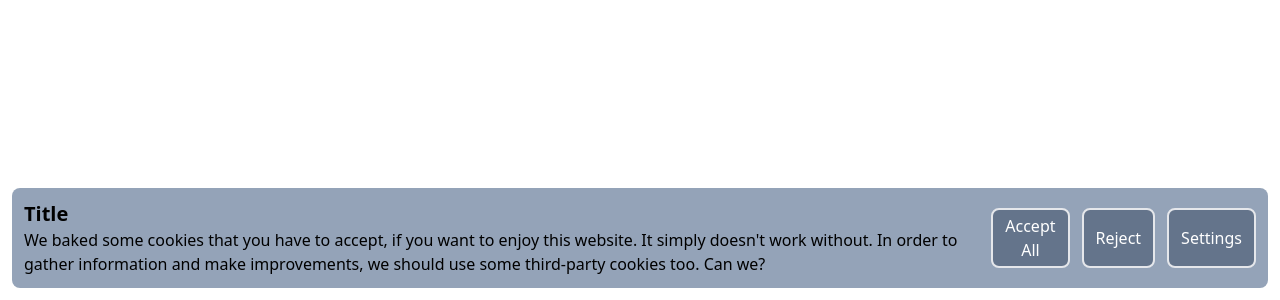
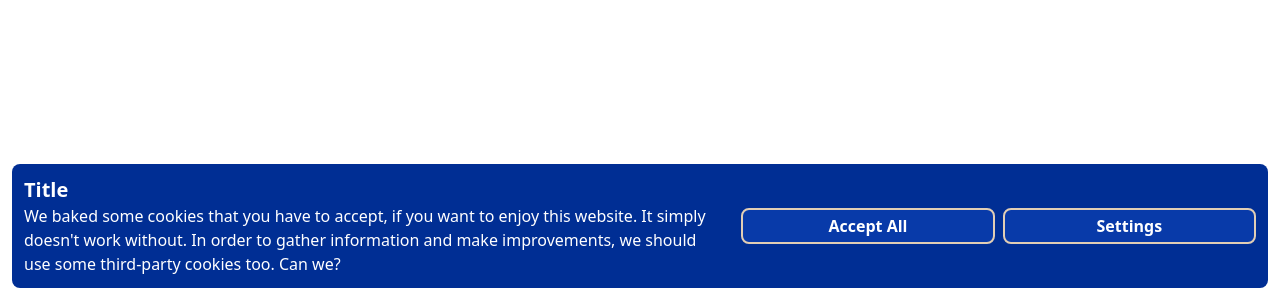
Before and after one commit to ilkerdurmaz/vue-cookie-banner, a Vue app: page / in a window 1280 px wide. Shown: the part 500-800 px from the top of the page. Built offline with nearby package versions, Linux system fonts and the light colour scheme.

Commit message:
[Update] Tailwind configuration added

```diff
--- a/src/App.vue
+++ b/src/App.vue
@@ -6,35 +6,39 @@ function clickHandler(val) {
 
 const cookieSettings = [
 	{
-		name: "option1",
+		name: "Option-I",
 		status: true,
 	},
 	{
-		name: "option2",
+		name: "Option-II",
 		status: true,
 	},
 	{
-		name: "option3",
+		name: "Option-III",
 		status: true,
 	},
 	{
-		name: "option4",
+		name: "Option-IV",
 		status: true,
 	},
 	{
-		name: "option5",
+		name: "Option-V",
 		status: true,
 	},
-];
+	];
+
+const desc = "We baked some cookies that you have to accept, if you want to enjoy this website. It simply doesn't work without. In order to gather information and make improvements, we should use some third-party cookies too. Can we? "
+
+const text = "Lorem ipsum dolor sit amet consectetur adipisicing elit. Veniam, quas accusantium deleniti aliquid et recusandae dignissimos non. Delectus, nam enim placeat impedit obcaecati magnam eum. Pariatur placeat culpa nesciunt provident vitae, aperiam velit. Odio eius aperiam voluptate molestias ex impedit mollitia architecto amet incidunt id, voluptatum voluptates deserunt, minus repellat. Lorem ipsum dolor sit amet consectetur adipisicing elit. Veniam, quas accusantium deleniti aliquid et recusandae dignissimos non. Delectus, nam enim placeat impedit obcaecati magnam eum. Pariatur placeat culpa nesciunt provident vitae, aperiam velit. Odio eius aperiam voluptate molestias ex impedit mollitia architecto amet incidunt id, voluptatum voluptates deserunt, minus repellat. Lorem ipsum dolor sit amet consectetur adipisicing elit. Veniam, quas accusantium deleniti aliquid et recusandae dignissimos non. Delectus, nam enim placeat impedit obcaecati magnam eum. Pariatur placeat culpa nesciunt provident vitae, aperiam velit. Odio eius aperiam voluptate molestias ex impedit mollitia architecto amet incidunt id, voluptatum voluptates deserunt, minus repellat. "
+
 </script>
 
 <template>
-	<div class="h-full">
-		<Cookie :rejectButtonVisibility="true" @buttonClick="clickHandler" :settings="cookieSettings" title="Title"
-			description="We baked some cookies that you have to accept, if you want to enjoy this
-					website. It simply doesn't work without. In order to gather information
-					and make improvements, we should use some third-party cookies too. Can
-					we?" />
+	<div class="bg-slate-500 w-screen">
+		<Cookie @buttonClick="clickHandler" :settings="cookieSettings" title="Title"
+			:description="desc"
+			:policyText="text"
+			:rejectButtonVisibility="false" />
 	</div>
 </template>
 
--- a/src/components/Cookies/Button.vue
+++ b/src/components/Cookies/Button.vue
@@ -14,6 +14,6 @@ const clickHandler = () => {
 
 <style lang="postcss" scoped>
 .button {
-	@apply border-2 rounded-lg px-3 py-1 bg-slate-500 text-white;
+	@apply whitespace-nowrap border-2 border-tertiary  rounded-lg px-3 py-1 bg-secondary text-quaternary hover:bg-tertiary hover:text-primary font-bold hover:border-quaternary col-span-3 lg:col-span-1;
 }
 </style>
--- a/src/components/Cookies/Cookie.vue
+++ b/src/components/Cookies/Cookie.vue
@@ -120,18 +120,19 @@ onMounted(() => {
 
 <template>
 	<template v-if="!cookieSettings">
-		<div class="flex gap-4 justify-between items-center bg-slate-400 p-3 m-3 rounded-lg absolute bottom-0">
+		<div class="flex gap-4 justify-between items-center bg-primary p-3 m-3 rounded-lg absolute bottom-0">
 			<div>
-				<h3 class="text-xl font-semibold">{{ props.title }}</h3>
-				<p>
+				<h3 class="text-xl font-semibold text-quaternary">{{ props.title }}</h3>
+				<p class="text-quaternary">
 					{{ props.description}}
 				</p>
 			</div>
-			<div class="button__container">
+			<div class="container">
+			<div class="button__container " :class="[rejectButtonVisibility ? 'grid-cols-3' : 'grid-cols-2']">
 				<Button :properties="acceptButtonProperties" @click="clickHandler" />
 				<Button :properties="rejectButtonProperties" @click="clickHandler" v-if="rejectButtonVisibility" />
 				<Button :properties="settingsButtonProperties" @click="clickHandler" />
-			</div>
+			</div></div>
 		</div>
 		<div>
 			<Modal :openModal="openModal" @close="openModal = false" :settings="props.settings" :policyText="policyText"
@@ -142,6 +143,6 @@ onMounted(() => {
 
 <style lang="postcss" scoped>
 .button__container {
-	@apply flex gap-3;
+	@apply grid gap-2;
 }
 </style>
--- a/src/components/Cookies/Modal/Modal.vue
+++ b/src/components/Cookies/Modal/Modal.vue
@@ -20,8 +20,8 @@ function saveHandler() {
 			<div class="flex min-h-full items-end justify-center p-4 text-center sm:items-center sm:p-0">
 				<div
 					class="relative transform overflow-hidden rounded-lg bg-white text-left shadow-xl transition-all sm:my-8 sm:w-full sm:max-w-lg">
-					<div class="modal-body">
-						<div class="bg-slate-500 flex justify-between p-3">
+					<div class="modal-body ">
+						<div class="bg-primary text-white flex justify-between p-3">
 							<h3 class="text-lg">Customize Cookies</h3>
 							<button @click="$emit('close')">✖</button>
 						</div>
@@ -31,7 +31,7 @@ function saveHandler() {
 							<span class="tab" :class="[selectedTab === 'Policy' ? 'tab-active' : 'tab-passive']"
 								@click="selectedTab = 'Policy'">Cookies Policy</span>
 						</div>
-						<div class="tab-content">
+						<div class="tab-content ">
 							<Policy :policyText="props.policyText" v-if="selectedTab == 'Policy'" />
 							<Settings :settings="props.settings" @saveCookies="saveHandler" v-else="selectedTab == 'Settings'" />
 						</div>
@@ -48,18 +48,20 @@ function saveHandler() {
 }
 
 .tab-active {
-	@apply border-b-slate-900 font-semibold;
+	@apply border-b-secondary text-secondary font-semibold;
 }
 
 .tab-passive {
-	@apply border-b-slate-200 cursor-pointer text-gray-500;
+	@apply border-b-tertiary cursor-pointer text-tertiary hover:text-secondary;
 }
 
 .tab-content {
-	@apply p-3 bg-gray-100;
+	@apply p-3 bg-quaternary h-[46vh];
+
 }
 
 .modal-body {
-	height: 60vh;
+		@apply h-[60vh] bg-quaternary flex flex-col;
+
 }
 </style>
--- a/src/components/Cookies/Modal/Policy.vue
+++ b/src/components/Cookies/Modal/Policy.vue
@@ -3,7 +3,7 @@ defineProps(["policyText"]);
 </script>
 
 <template>
-	<div class="px-3 py-2 bg-white rounded">
+	<div class="px-3 py-2 bg-quaternary rounded text-primary font-medium border-2 border-secondary border-opacity-20 overflow-auto h-[46vh]">
 		{{ policyText }}
 	</div>
 </template>
--- a/src/components/Cookies/Modal/Settings.vue
+++ b/src/components/Cookies/Modal/Settings.vue
@@ -41,28 +41,29 @@ function saveHandler() {
 </script>
 
 <template>
-	<div>
-		<div class="flex my-3 justify-between">
-			<h3>Accept All</h3>
+	<div class="h-[46vh] flex flex-col p-2 ">
+		<div class="flex my-3 justify-between bg-transparent">
+			<h3 class="text-secondary font-bold">Accept All</h3>
 			<label for="acceptall" class="inline-flex relative items-center cursor-pointer">
 				<input type="checkbox" :true-value="true" :false-value="false" id="acceptall" class="sr-only peer"
 					v-model="acceptAll" @change="acceptAllChanged" />
 				<div
-					class="w-11 h-6 bg-gray-200 peer-focus:outline-none peer-focus:ring-4 peer-focus:ring-blue-300 rounded-full peer peer-checked:after:translate-x-full peer-checked:after:border-white after:content-[''] after:absolute after:top-[2px] after:left-[2px] after:bg-white after:border-gray-300 after:border after:rounded-full after:h-5 after:w-5 after:transition-all peer-checked:bg-blue-600">
+					class="w-11 h-6 bg-tertiary peer-focus:outline-none peer-focus:ring-4 peer-focus:ring-blue-300 rounded-full peer peer-checked:after:translate-x-full peer-checked:after:border-white after:content-[''] after:absolute after:top-[2px] after:left-[2px] after:bg-white after:border-gray-300 after:border after:rounded-full after:h-5 after:w-5 after:transition-all peer-checked:bg-secondary">
 				</div>
 			</label>
 		</div>
 
+		<div class="overflow-auto divide-solid divide-y border-2 rounded border-secondary border-opacity-20 ">
 		<SettingsItem v-for="setting in updatedSettings" :key="setting.key" :setting="setting"
-			@settingChanged="settingChanged" />
+			@settingChanged="settingChanged" /></div>
 
-		<div class="flex items-center justify-between p-3">
+		<div class="mt-auto flex items-center justify-between ">
 			<p style="font-size: 12px;">
 				<a href="https://github.com/abdullahkus">Abdullah KUŞ</a> -
 				<a href="https://github.com/ilkerdurmaz">İlker DURMAZ</a> -
 				<a href="https://github.com/berattutumoglu">A. Berat TUTUMOĞLU</a>
 			</p>
-			<button @click="saveHandler" class="border-2 rounded-lg p-2">
+			<button @click="saveHandler" class="border-2 rounded-lg p-2 bg-secondary text-white hover:bg-primary">
 				Save and Accept
 			</button>
 		</div>
--- a/src/components/Cookies/Modal/SettingsItem.vue
+++ b/src/components/Cookies/Modal/SettingsItem.vue
@@ -4,8 +4,8 @@ const props = defineProps(["setting"]);
 
 <template>
 	<div>
-		<div class="flex justify-between gap-2 px-3 py-2 bg-white rounded">
-			<span class="ml-3 text-sm font-medium text-gray-900">{{
+		<div class="flex justify-between gap-2 px-3 py-2 ">
+			<span class="ml-3 text-sm font-medium text-secondary">{{
 				props.setting.name
 			}}</span>
 			<label
@@ -21,7 +21,7 @@ const props = defineProps(["setting"]);
 					class="sr-only peer"
 				/>
 				<div
-					class="w-11 h-6 bg-gray-200 peer-focus:outline-none peer-focus:ring-4 peer-focus:ring-blue-300 rounded-full peer peer-checked:after:translate-x-full peer-checked:after:border-white after:content-[''] after:absolute after:top-[2px] after:left-[2px] after:bg-white after:border-gray-300 after:border after:rounded-full after:h-5 after:w-5 after:transition-all peer-checked:bg-blue-600"
+					class="w-11 h-6 bg-tertiary peer-focus:outline-none peer-focus:ring-4 peer-focus:ring-blue-300 rounded-full peer peer-checked:after:translate-x-full peer-checked:after:border-white after:content-[''] after:absolute after:top-[2px] after:left-[2px] after:bg-white after:border-white-100 after:border after:rounded-full after:h-5 after:w-5 after:transition-all peer-checked:bg-secondary"
 				></div>
 			</label>
 		</div>
--- a/tailwind.config.cjs
+++ b/tailwind.config.cjs
@@ -1,7 +1,22 @@
 module.exports = {
 	content: ["./index.html", "./src/**/*.{vue,js,jsx}"],
 	theme: {
-		extend: {},
+		extend: {
+			colors:{
+				primary: {
+					DEFAULT: '#002E94'
+				} ,
+				secondary: {
+					DEFAULT: '#083AA9'
+				} ,
+				tertiary: {
+					DEFAULT: '#E1CEB5'
+				} ,
+				quaternary: {
+					DEFAULT: '#fff'
+				}
+			}
+		} ,
 	},
 	plugins: [],
 };
```
